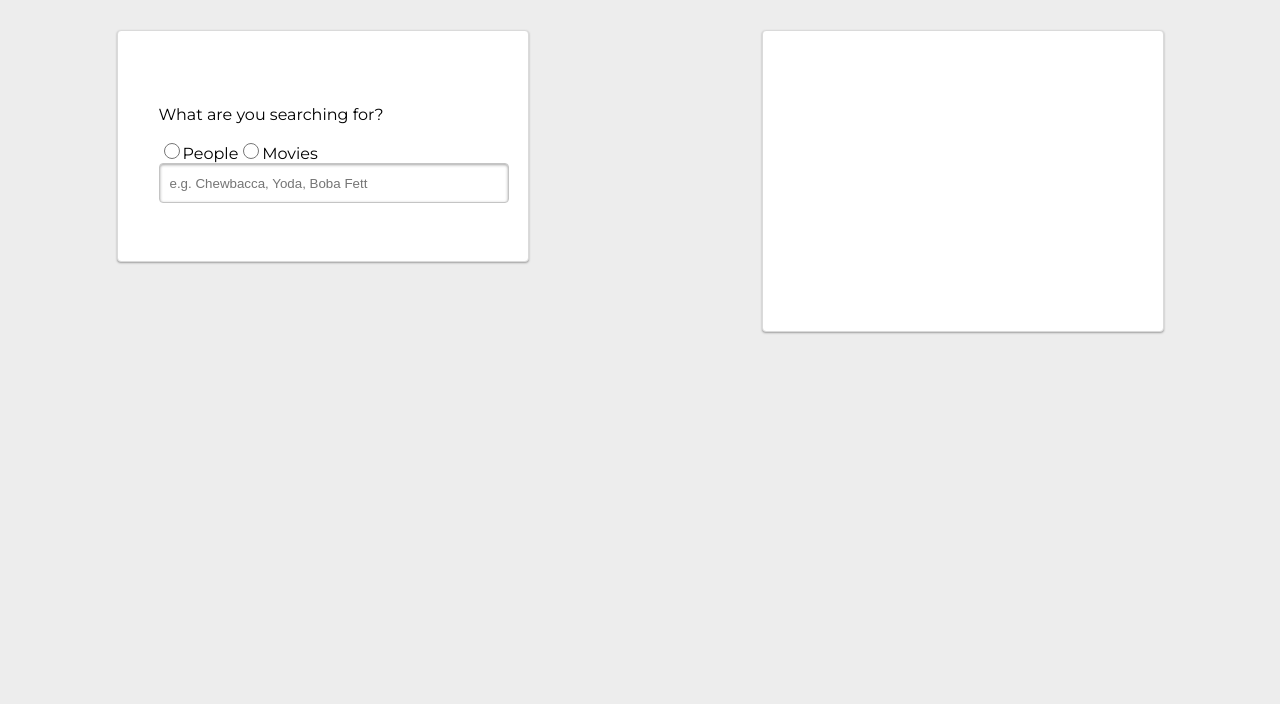
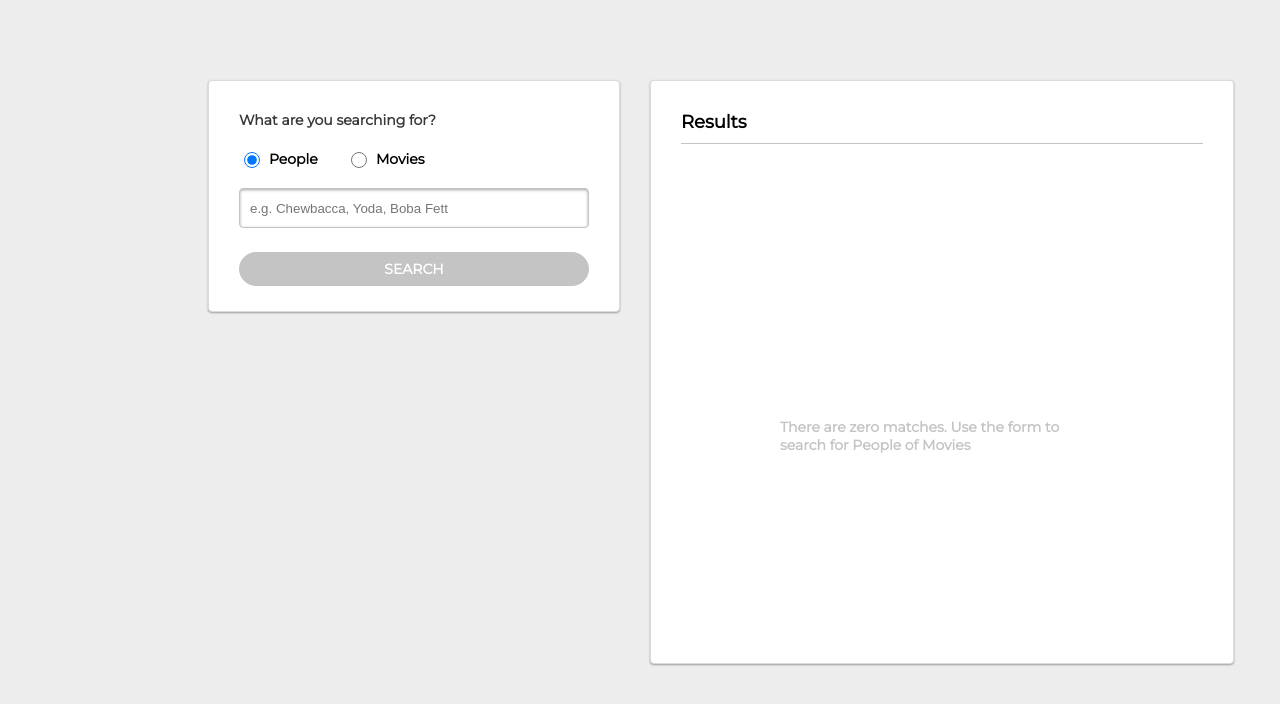
Before and after one commit to mimitch2/lawnstarter, a React app: page / in a window 1280 px wide. Shown: the top 704 px of the page. Built offline with nearby package versions, Linux system fonts and the light colour scheme; the HTML template or start-up script is replaced by a standard one.

Commit message:
more layout styling

```diff
--- a/src/views/Main.js
+++ b/src/views/Main.js
@@ -14,9 +14,10 @@ class Main extends Component {
     }
   }
 
-  handleRadio = (e) => {
-    this.setState({searchType: e.target.value})
-    console.log(this.state.searchType)
+  handleRadio = ( type ) => {
+    this.setState({searchType: type})
+    type === "people" ? this.setState({placeholder: "e.g. Chewbacca, Yoda, Boba Fett"})
+      : this.setState({placeholder: "e.g. A New Hope, Phantom Menace"})
   }
 
   handleInput = (e) => {
@@ -31,24 +32,25 @@ class Main extends Component {
         <div className="content-wrapper">
           <div className="search-div">
             <div className="search-content-wrapper">
-              <p className="search-title">
+              <p className="What-are-you-searching-for">
                 What are you searching for?
               </p>
               <form className="radio-group">
                 <input type="radio"
                   name="type"
                   className="Ellipse"
-                  value="people"
-                  onClick={ this.handleRadio }
+                  value={ true }
+                  defaultChecked
+                  onClick={ () => this.handleRadio("people") }
                 />
-                <label htmlFor="People">People</label>
+                <label htmlFor="People" className="People">People</label>
                 <input type="radio"
                   name="type"
                   className="Ellipse"
-                  value="movies"
-                  onClick={ this.handleRadio }
+                  // value={ this.state.searchType }
+                  onClick={ () => this.handleRadio("films") }
                 />
-                <label htmlFor="Movies">Movies</label>
+                <label htmlFor="Movies" className="Movies">Movies</label>
               </form>
               <input className="search-input"
                 type="search"
@@ -57,12 +59,23 @@ class Main extends Component {
                 placeholder={ this.state.placeholder }
               />
 
+              <button className="SearchButton">
+                { "SEARCH" }
+              </button>
+
 
             </div>
           </div>
 
           <div className="results-div">
+            <div className="Results">
+             Results
 
+            </div>
+            <div className="There-are-zero-matches-Use-the-form-to-search-for">
+              { "There are zero matches."}
+              { " Use the form to search for People of Movies"}
+            </div>
           </div>
         </div>
 
--- a/src/views/Main.scss
+++ b/src/views/Main.scss
@@ -21,30 +21,63 @@ $button-color: #0ab463;
 
 .Main {
   height: 100vh;
-  display: flex;
-  justify-content: center;
-  margin-top: 30px;
+  // display: flex;
+  // justify-content: center;
+  margin-top: 80px;
   .content-wrapper {
     width: 100vw;
     display: flex;
-    justify-content: space-around;
     align-items: flex-start;
     flex-wrap: wrap;
     .search-div {
       @include card-style;
       width: 410px;
       height: 230px;
+      margin-left: 208px;
       display: flex;
       justify-content: center;
       .search-content-wrapper {
-        width: 80%;
-        display: flex;
-        flex-direction: column;
-        justify-content: center;
+        margin-left: 30px;
+        .What-are-you-searching-for {
+          width: 205px;
+          height: 18px;
+          margin-top: 30px;
+          font-family: Montserrat;
+          font-size: 14px;
+          font-weight: 600;
+          font-style: normal;
+          font-stretch: normal;
+          line-height: normal;
+          letter-spacing: normal;
+          color: #383838;
+        }
+        // width: 80%;
+        // display: flex;
+        // flex-direction: column;
+        // justify-content: center;
         .radio-group {
-
+          margin-top: 20px;
+          font-family: Montserrat;
+          font-size: 14px;
+          font-weight: bold;
+          font-style: normal;
+          font-stretch: normal;
+          line-height: normal;
+          letter-spacing: normal;
+          color: #000000;
+          display: flex;
+          align-items: center;
+          .People, .Movies {
+            width: 51px;
+            height: 18px;
+            margin-left: 6px;
+          }
+          .People {
+            margin-right: 26px;
+          }
         }
         .search-input {
+          margin-top: 20px;
           padding-left: 10px;
           width: 350px;
           height: 40px;
@@ -52,20 +85,75 @@ $button-color: #0ab463;
           box-shadow: inset 0 1px 3px 0 rgba(132, 132, 132, 0.75);
           border: solid 1px #c4c4c4;
           background-color: #ffffff;
-      }
+        }
     }
     .Ellipse {
       width: 16px;
       height: 16px;
       border: solid 1px #c4c4c4;
       background-color: #ffffff;
+
     }
-  }
-    .results-div {
-      @include card-style;
-      width: 400px;
-      height: 300px;
+
+    .SearchButton {
+      margin-top: 24px;
+      width: 350px;
+      height: 34px;
+      border-radius: 20px;
+      border: solid 1px #c4c4c4;
+      background-color: #c4c4c4;
+      font-family: Montserrat;
+      font-size: 14px;
+      font-weight: bold;
+      font-style: normal;
+      font-stretch: normal;
+      line-height: normal;
+      letter-spacing: normal;
+      color: #ffffff;
     }
   }
 
+    .results-div {
+      @include card-style;
+      width: 582px;
+      height: 582px;
+      margin-left: 30px;
+      // display: flex;
+      // justify-content: center;
+      .Results {
+        width: 522px;
+        height: 32px;
+        margin-left: 30px;
+        padding-top: 30px;
+        font-family: Montserrat;
+        font-size: 18px;
+        font-weight: bold;
+        font-style: normal;
+        font-stretch: normal;
+        line-height: normal;
+        letter-spacing: normal;
+        color: #000000;
+        border-bottom: 1px solid  #c4c4c4;
+      }
+      .There-are-zero-matches-Use-the-form-to-search-for {
+        margin-left: 129px;
+        margin-top: 274px;
+        width: 324px;
+        height: 35px;
+        font-family: Montserrat;
+        font-size: 14px;
+        font-weight: bold;
+        font-style: normal;
+        font-stretch: normal;
+        line-height: normal;
+        letter-spacing: normal;
+        color: #c4c4c4;
+      }
+
+    }
+
+  }
+  input[type=radio] {
+    background-color: #0094ff;
+  }
 }
```
